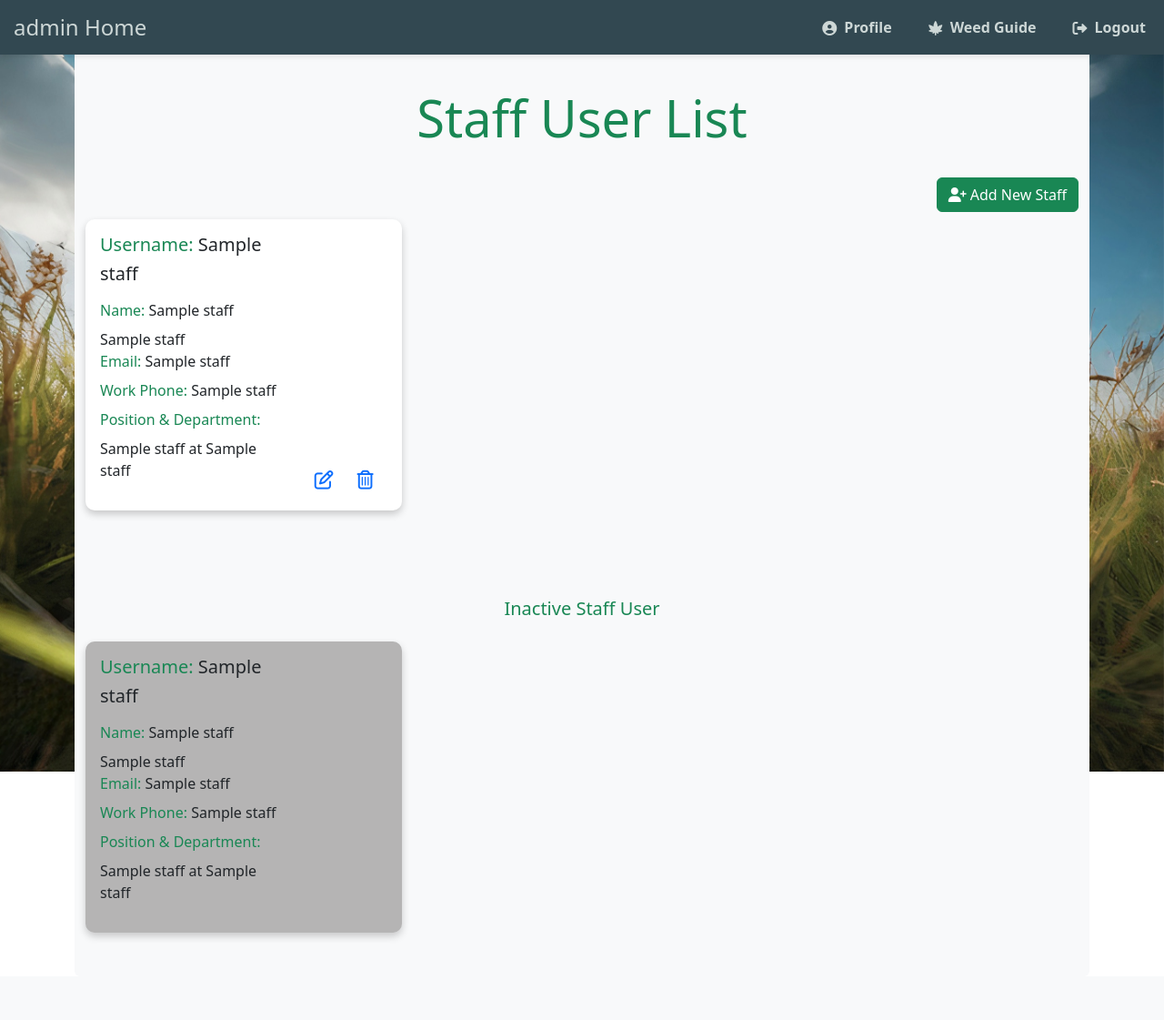
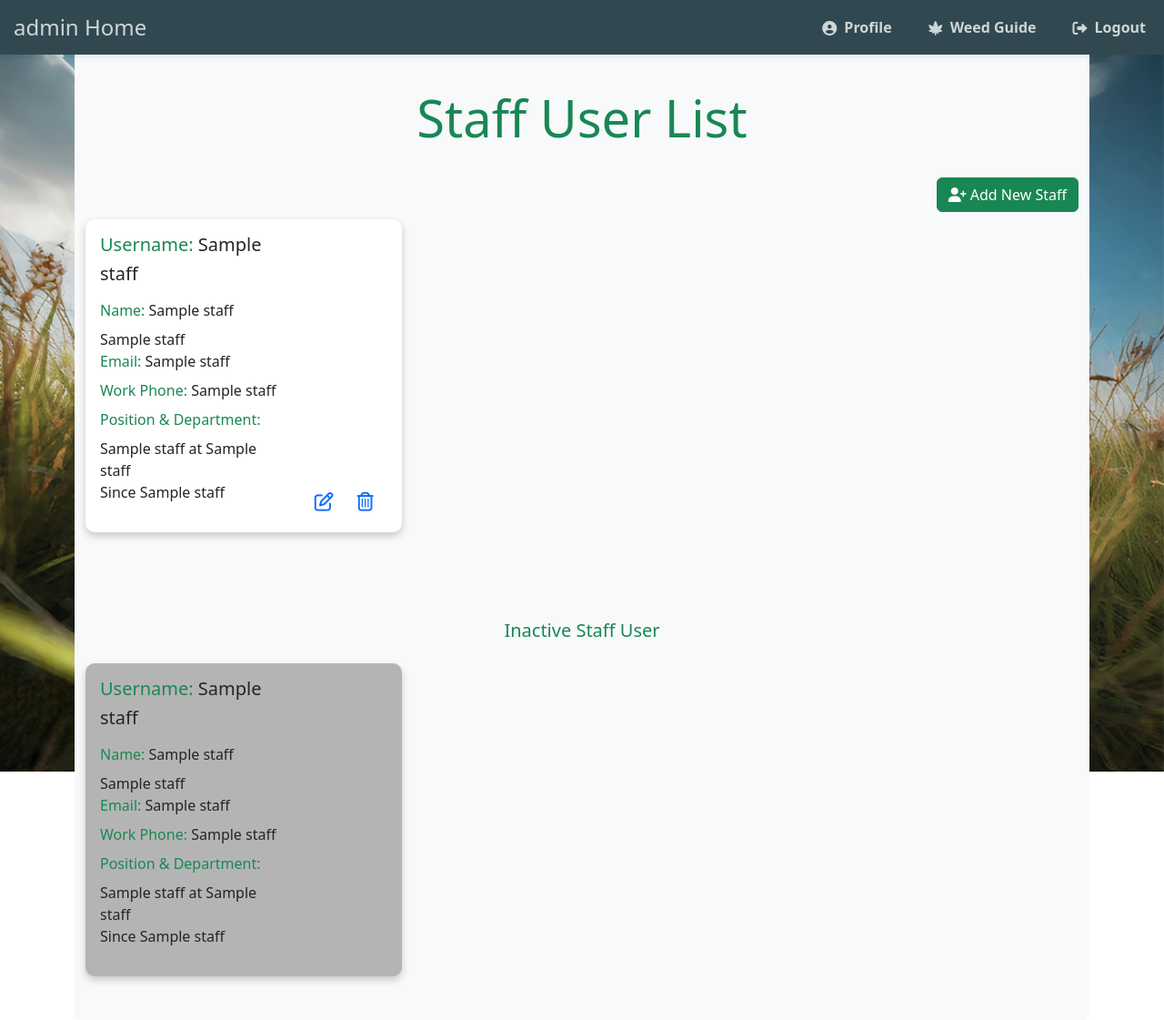
Before and after one commit to zzo14/weed-biosecurity-guide, a Flask app: template app/templates/staff_list.html in a window 1280 px wide. Shown: the whole page at 91% size. Before the commit the page ends 1032 px from the top, so only its background shows below. Run offline with Flask 3, Linux system fonts and the light colour scheme; the template is opened without the code that fills it: most values are stand-ins (such as "Sample title", 1, 10 or a date in 2020); some libraries are stand-ins or nearby versions.

Commit message:
Update staff_list.html

```diff
--- a/app/templates/staff_list.html
+++ b/app/templates/staff_list.html
@@ -41,7 +41,12 @@
                                 <div class="input-group">
                                     <input type="password" class="form-control" name="password" id="password"
                                         title="Password must be at least 8 characters long and conatin uppercase, lowercase, number and special characters."
-                                        oninput="validatePassword('password')" required>
+                                        oninput="validatePassword('password', 'password-tooltip')" required>
+                                    <div class="tooltip" id="password-tooltip">
+                                        Password must be: <br/>
+                                         - at least 8 characters long <br/>
+                                         - conatin uppercase, lowercase, number and special characters.
+                                    </div>
                                     <div class="input-group-append">
                                         <i class="fa-regular fa-eye" aria-hidden="true" onclick="togglePasswordVisibility('password')"></i>
                                     </div>
@@ -62,7 +67,7 @@
                         <div class="row justify-content-around">
                             <div class="mb-3 col-6">
                                 <label for="work_phone" class="form-label font-weight-bold text-success">Work Phone</label>
-                                <input type="tel" pattern="[0-9]{10}" class="form-control" name="work_phone" id="work_phone" placeholder="example: 0271231234" required>
+                                <input type="tel" pattern="[0-9]{10}" class="form-control" name="work_phone" id="work_phone" title="Please enter a vaild phone number.example: 0271231234." required>
                             </div>
                             <div class="mb-3 col-6">
                                 <label for="email" class="form-label font-weight-bold text-success">Email</label>
@@ -121,7 +126,8 @@
                                     <div>
                                         <label class="form-label font-weight-bold text-success">Position & Department: </label>
                                         <br/>
-                                        {{staff[7]}} at {{staff[8]}}
+                                        {{staff[7]}} at {{staff[8]}} <br/>
+                                        Since {{staff[6]}}
                                     </div>
                                 </p>
                             </div>
@@ -163,7 +169,7 @@
                                 <div class="row justify-content-around">
                                     <div class="mb-3 col-6">
                                         <label for="work_phone" class="form-label font-weight-bold text-success">Work Phone</label>
-                                        <input type="tel" pattern="[0-9]{10}" class="form-control" name="work_phone" id="work_phone" value="{{ staff[5] }}"required>
+                                        <input type="tel" pattern="[0-9]{10}" class="form-control" name="work_phone" id="work_phone" value="{{ staff[5] }}" title="Please enter a vaild phone number.example: 0271231234." required>
                                     </div>
                                     <div class="mb-3 col-6">
                                         <label for="email" class="form-label font-weight-bold text-success">Email</label>
@@ -251,7 +257,8 @@
                                             <div>
                                                 <label class="form-label font-weight-bold text-success">Position & Department: </label>
                                                 <br/>
-                                                {{staff[7]}} at {{staff[8]}}
+                                                {{staff[7]}} at {{staff[8]}} <br/>
+                                                Since {{staff[6]}}
                                             </div>
                                         </p>
                                     </div>
```
